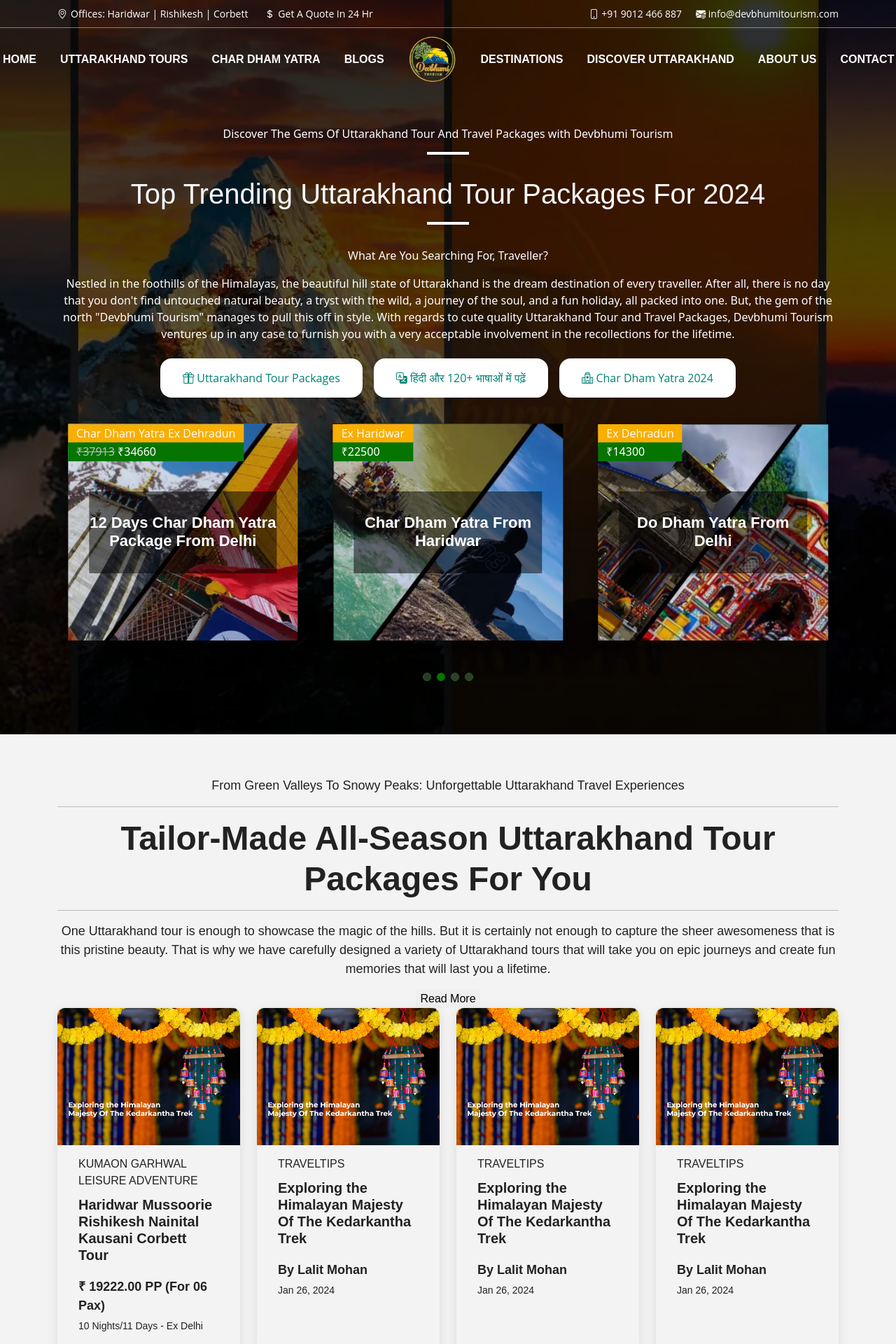
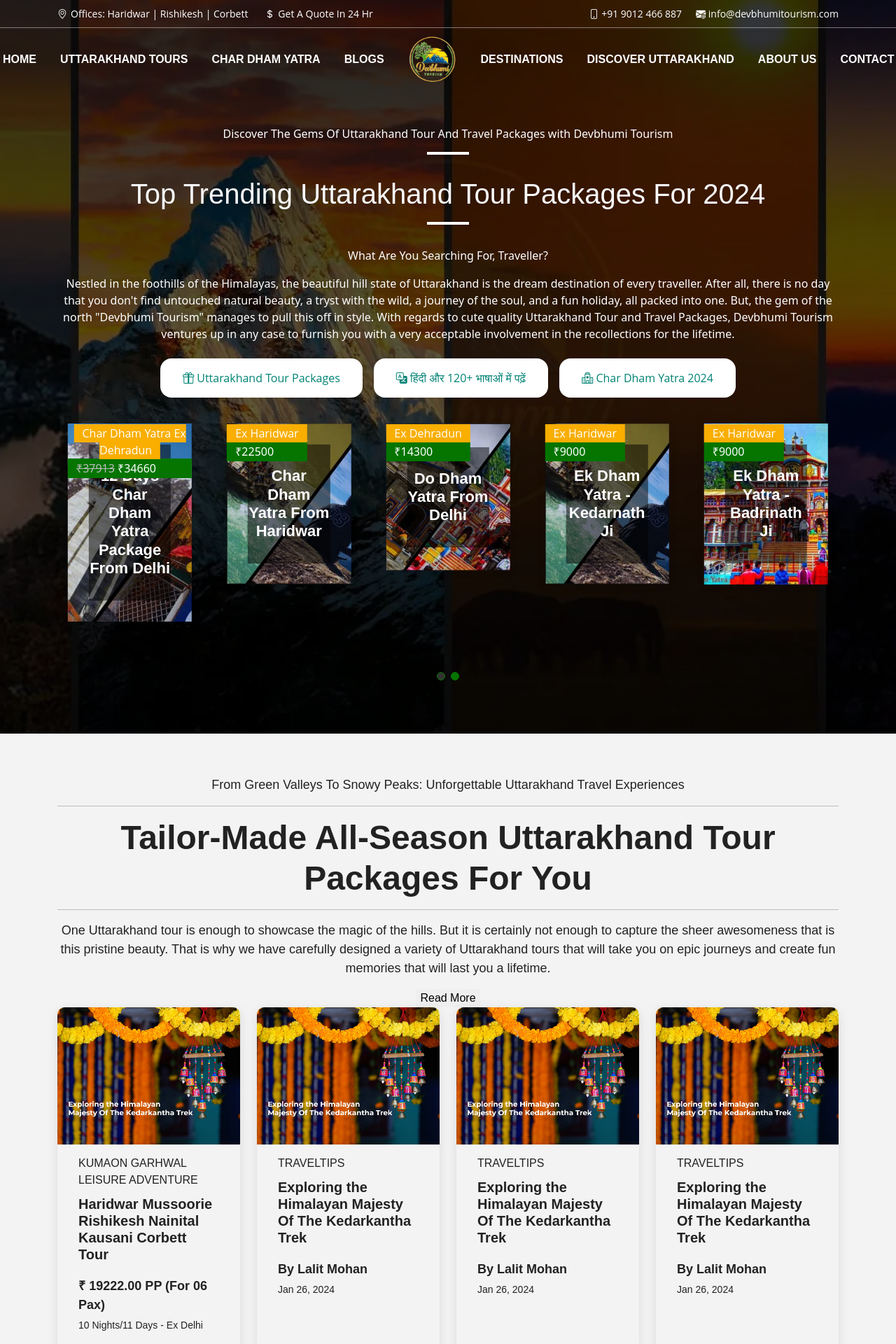
Before and after one commit to sualsoft/devbhumitourism, a Jekyll site: the page built from index.markdown, in a window 1280 px wide. Shown: the top 1920 px of the page at 70% size. Built offline with Jekyll 4.4.1, drawn with Linux system fonts in a browser that asks for light colours; some web fonts are replaced; some of the changed text lies outside the part shown.

Commit message:
url setting

```diff
--- a/_layouts/home.html
+++ b/_layouts/home.html
@@ -197,6 +197,7 @@
           </div>
         </div>
       </section>
+
   <section class="content-section bg-ash text-center">
         <div class="container">
           <p>
@@ -1362,7 +1363,7 @@
           </p>
         </div>
 
-        <div class="container mt-5 pt-5">
+        <div class="container mt-0 pt-2">
           <table class="table">
             <thead>
               <tr>
--- a/assets/css/main.css
+++ b/assets/css/main.css
@@ -679,7 +679,7 @@
   box-sizing: content-box;
   padding: 30px;
   margin: 30px 15px;
-  min-height: 250px;
+  min-height: 150px;
   box-shadow: 0px 2px 12px rgba(0, 0, 0, 0.08);
   position: relative;
   display: flex;
@@ -687,7 +687,11 @@
   align-items: center;
   border-radius: 0px !important;
 }
-
+@media (max-width: 768px) {
+  .location .location-item {
+    height: 300px;
+  }
+}
 .location .location-item h3 {
   font-size: 22px;
   font-weight: bold;
@@ -855,6 +859,7 @@
   border-radius: 100%;
   margin-top: 1rem;
   margin-bottom: 1rem;
+  height: 300px;
 }
 
 .quote form input,
--- a/assets/js/main.js
+++ b/assets/js/main.js
@@ -72,7 +72,7 @@
       },
 
       1200: {
-        slidesPerView: 3,
+        slidesPerView: 5,
         spaceBetween: 20,
       },
     },
```
